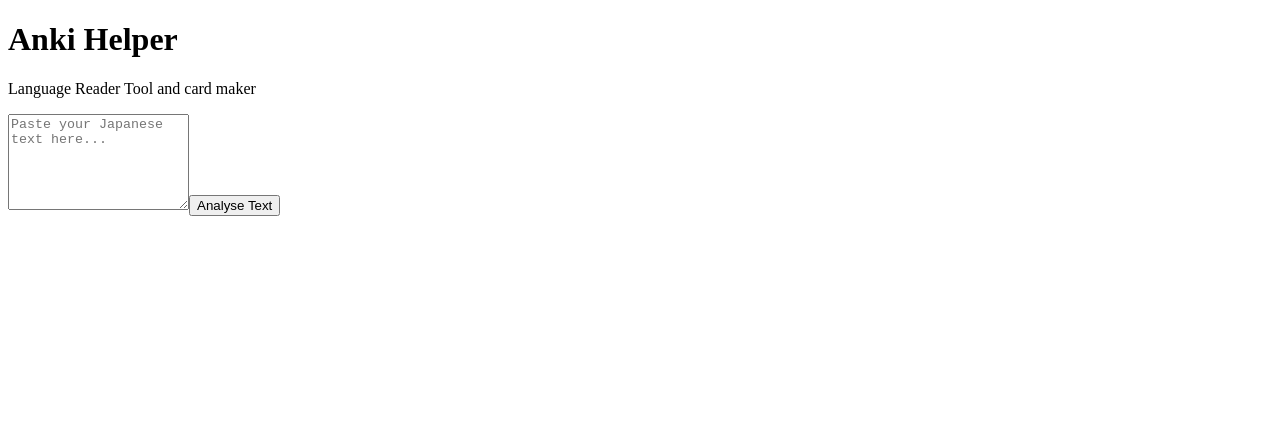
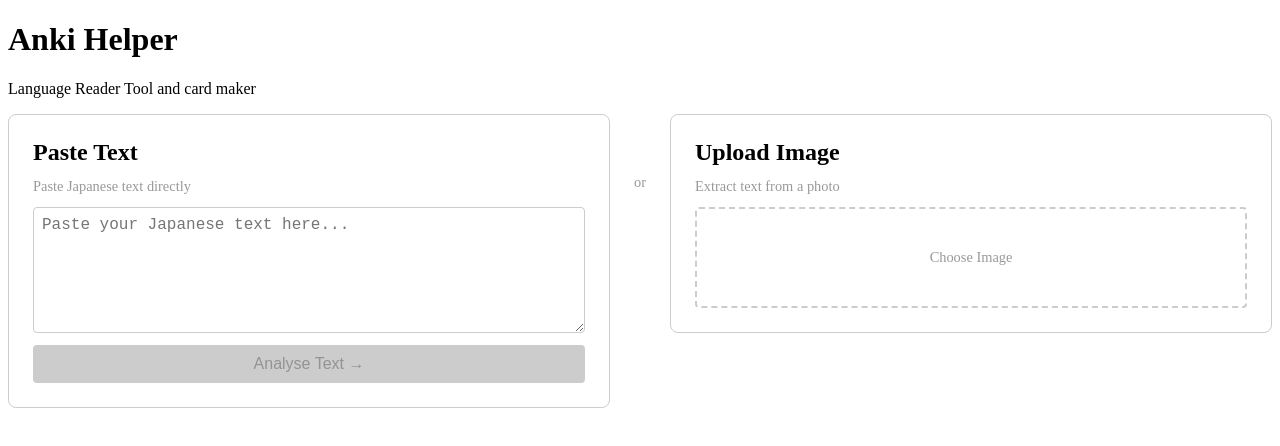
Before and after one commit to Willhargrave/card-snap, a Vue app: page / in a window 1280 px wide. Shown: the top 446 px of the page. Built offline with nearby package versions, Linux system fonts and the light colour scheme; the HTML template or start-up script is replaced by a standard one.

Commit message:
added photo upload + translation functionality

```diff
--- a/src/components/TextInput.vue
+++ b/src/components/TextInput.vue
@@ -1,27 +1,134 @@
 <script setup lang="ts">
 import { ref } from 'vue'
+import { useAzureOCR } from './useAzureOCR';
 
 const emit = defineEmits<{
   submit: [text: string]
 }>()
 
+const {extractText, loading: ocrLoading} = useAzureOCR()
 const inputText = ref('')
 
-function handleSubmit() {
+function handleTextSubmit() {
   if (!inputText.value.trim()) return
   emit('submit', inputText.value)
 }
+
+async function handleImageUpload(event: Event) {
+  const file = (event.target as HTMLInputElement).files?.[0]
+  if (!file) return
+  const text = await extractText(file)
+  if (text) emit('submit', text)
+}
+
 </script>
 
 <template>
-  <div>
-    <textarea
-      v-model="inputText"
-      placeholder="Paste your Japanese text here..."
-      rows="6"
-    />
-    <button @click="handleSubmit">Analyse Text</button>
+  <div class="options-wrapper">
+    <div class="option-card">
+      <h2>Paste Text</h2>
+      <p>Paste Japanese text directly</p>
+      <textarea
+        v-model="inputText"
+        placeholder="Paste your Japanese text here..."
+        rows="6"
+      />
+      <button @click="handleTextSubmit" :disabled="!inputText.trim()">
+        Analyse Text →
+      </button>
+    </div>
+
+    <div class="divider">or</div>
+
+    <div class="option-card">
+      <h2>Upload Image</h2>
+      <p>Extract text from a photo</p>
+      <label class="upload-label" :class="{ loading: ocrLoading }">
+      <input
+        type="file"
+        accept="image/*"
+        @change="handleImageUpload"
+        :disabled="ocrLoading"
+      />
+      {{ ocrLoading ? 'Extracting text...' : 'Choose Image' }}
+    </label>
+    </div>
   </div>
 </template>
 
-<style scoped></style>
+<style scoped>
+.options-wrapper {
+  display: flex;
+  align-items: flex-start;
+  gap: 24px;
+}
+.option-card {
+  flex: 1;
+  display: flex;
+  flex-direction: column;
+  gap: 12px;
+  padding: 24px;
+  border: 1px solid #ccc;
+  border-radius: 8px;
+}
+.option-card h2 {
+  margin: 0;
+}
+.option-card p {
+  color: #999;
+  margin: 0;
+  font-size: 0.9rem;
+}
+textarea {
+  padding: 8px;
+  border: 1px solid #ccc;
+  border-radius: 4px;
+  font-size: 1rem;
+  resize: vertical;
+}
+button {
+  padding: 10px 20px;
+  background-color: #ffd700;
+  border: none;
+  border-radius: 4px;
+  cursor: pointer;
+  font-size: 1rem;
+}
+button:hover {
+  background-color: #f0c800;
+}
+button:disabled {
+  background-color: #ccc;
+  cursor: not-allowed;
+}
+.divider {
+  display: flex;
+  align-items: center;
+  color: #999;
+  padding-top: 60px;
+  font-size: 0.9rem;
+}
+.upload-label {
+  display: flex;
+  align-items: center;
+  justify-content: center;
+  padding: 40px;
+  border: 2px dashed #ccc;
+  border-radius: 4px;
+  cursor: pointer;
+  color: #999;
+  font-size: 0.9rem;
+  transition: border-color 0.2s;
+}
+.upload-label:hover {
+  border-color: #ffd700;
+  color: #333;
+}
+.upload-label input {
+  display: none;
+}
+.upload-label.loading {
+  border-color: #ffd700;
+  color: #333;
+}
+</style>
--- /dev/null
+++ b/src/components/useAzureOCR.ts
@@ -0,0 +1,45 @@
+import { ref } from 'vue'
+
+export function useAzureOCR() {
+  const loading = ref(false)
+  const error = ref('')
+
+  async function extractText(file: File): Promise<string> {
+    loading.value = true
+    error.value = ''
+
+    try {
+      const endpoint = import.meta.env.VITE_AZURE_VISION_ENDPOINT
+      const key = import.meta.env.VITE_AZURE_VISION_KEY
+
+      const url = `${endpoint}/computervision/imageanalysis:analyze?api-version=2024-02-01&features=read`
+
+      const response = await fetch(url, {
+        method: 'POST',
+        headers: {
+          'Ocp-Apim-Subscription-Key': key,
+          'Content-Type': 'application/octet-stream',
+        },
+        body: file,
+      })
+
+      const data = await response.json()
+      console.log('Azure OCR response:', data)
+
+      const lines = data.readResult.blocks
+        .flatMap((block: any) => block.lines)
+        .map((line: any) => line.text)
+        .join('')
+
+      return lines
+    } catch (e) {
+      console.error('Azure OCR error:', e)
+      error.value = 'Failed to extract text from image.'
+      return ''
+    } finally {
+      loading.value = false
+    }
+  }
+
+  return { extractText, loading, error }
+}
```
Also changed, not shown: Kontake Aug 31 2023.jpg (added), 1 other file (tests, documents, lock files or other folders).
